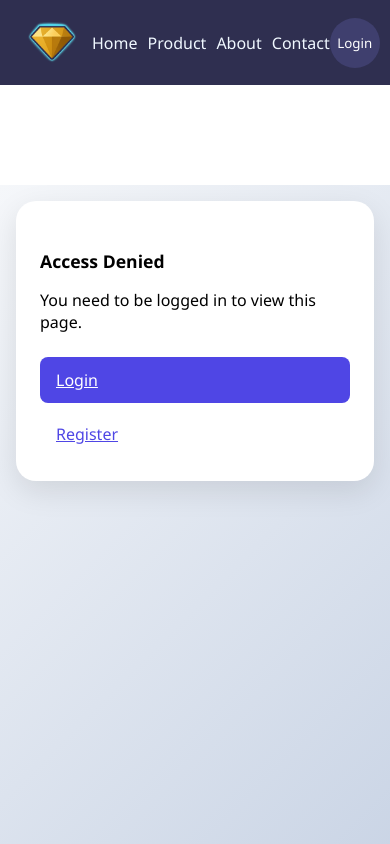
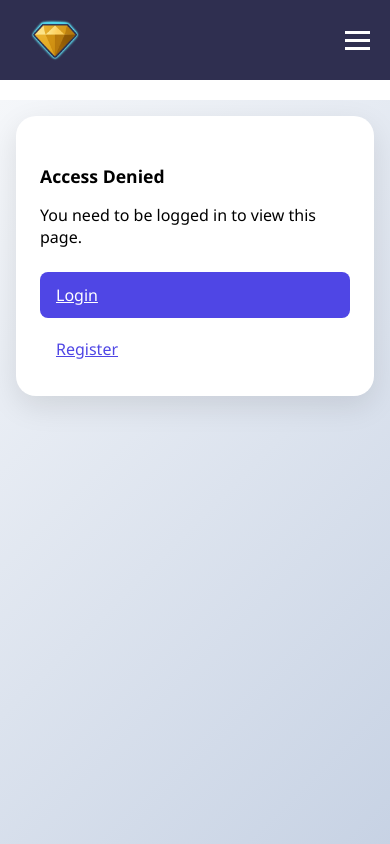
Before and after one commit to Younes-sh/FAKE_STORE, a Next.js app in the folder app/: page /profile in a window 390 px wide. Shown: the top 844 px of the page. Built offline with nearby package versions, Linux system fonts and the light colour scheme; no server answers.

Commit message:
I edited navbarBeforLogin.module.css for responsive

```diff
--- a/app/Components/Navbar/navbarBeforLogin.module.css
+++ b/app/Components/Navbar/navbarBeforLogin.module.css
@@ -1,6 +1,15 @@
 .navContainer {
     width: 100%;
     background-color: rgb(47, 47, 80);
+    position: fixed;
+    top: 0;
+    z-index: 1000;
+    transition: all 0.3s ease;
+}
+
+.scrolled {
+    background-color: rgba(47, 47, 80, 0.9);
+    box-shadow: 0 2px 10px rgba(0, 0, 0, 0.1);
 }
 
 .navbar {
@@ -8,35 +17,126 @@
     display: flex;
     justify-content: space-between;
     align-items: center;
-    padding: 0 12px;
+    padding: 0 20px;
+    height: 80px;
+}
+
+.logoContainer {
+    z-index: 1001;
 }
 
 .navbar ul {
     list-style-type: none;
     display: flex;
-    gap: 10px;
+    gap: 30px;
 }
+
 .navbar ul li a {
     color: aliceblue;
     text-decoration: none;
+    font-size: 1.1rem;
+    transition: color 0.3s ease;
+    padding: 5px 10px;
+    border-radius: 5px;
 }
+
+.navbar ul li a:hover {
+    color: #ccc;
+    background-color: rgba(255, 255, 255, 0.1);
+}
+
 /* login Btn */
 .loginBtn {
-    width: 50px;
-    height: 50px;
-    margin: 10px 0;
-    padding: 10px 20px;
+    padding: 10px 25px;
     border: none;
     color: white;
     background-color: rgb(63, 63, 110);
     border-radius: 5px;
     cursor: pointer;
-    transition: background-color 0.3s ease;
-    border-radius: 50%;
-    display: flex;
-    justify-content: center;
-    align-items: center;
+    transition: all 0.3s ease;
+    font-size: 1rem;
 }
+
 .loginBtn:hover {
     background-color: rgb(42, 42, 87);
+    transform: translateY(-2px);
 }
+
+/* Hamburger Menu */
+.hamburger {
+    display: none;
+    cursor: pointer;
+    z-index: 1001;
+}
+
+.line {
+    width: 25px;
+    height: 3px;
+    background-color: white;
+    margin: 5px;
+    transition: all 0.3s ease;
+}
+
+.line1.active {
+    transform: rotate(-45deg) translate(-5px, 6px);
+}
+
+.line2.active {
+    opacity: 0;
+}
+
+.line3.active {
+    transform: rotate(45deg) translate(-5px, -6px);
+}
+
+/* Responsive Design */
+@media (max-width: 768px) {
+    .hamburger {
+        display: block;
+    }
+
+    .navLinks {
+        position: fixed;
+        top: 0;
+        right: 0;
+        height: 100vh;
+        width: 70%;
+        background-color: rgb(47, 47, 80);
+        flex-direction: column;
+        align-items: center;
+        justify-content: center;
+        transform: translateX(100%);
+        transition: transform 0.5s ease-in-out;
+        z-index: 1000;
+        gap: 40px;
+    }
+
+    .navLinks.active {
+        transform: translateX(0);
+    }
+
+    .loginBtn {
+        display: none;
+    }
+
+    /* Show login button in mobile menu */
+    .navLinks.active + .loginBtn {
+        display: block;
+        position: fixed;
+        bottom: 30px;
+        right: 50%;
+        transform: translateX(50%);
+        padding: 12px 30px;
+        z-index: 1001;
+    }
+}
+
+@media (max-width: 480px) {
+    .navbar {
+        padding: 0 15px;
+    }
+
+    .navLinks {
+        width: 80%;
+    }
+}
```
